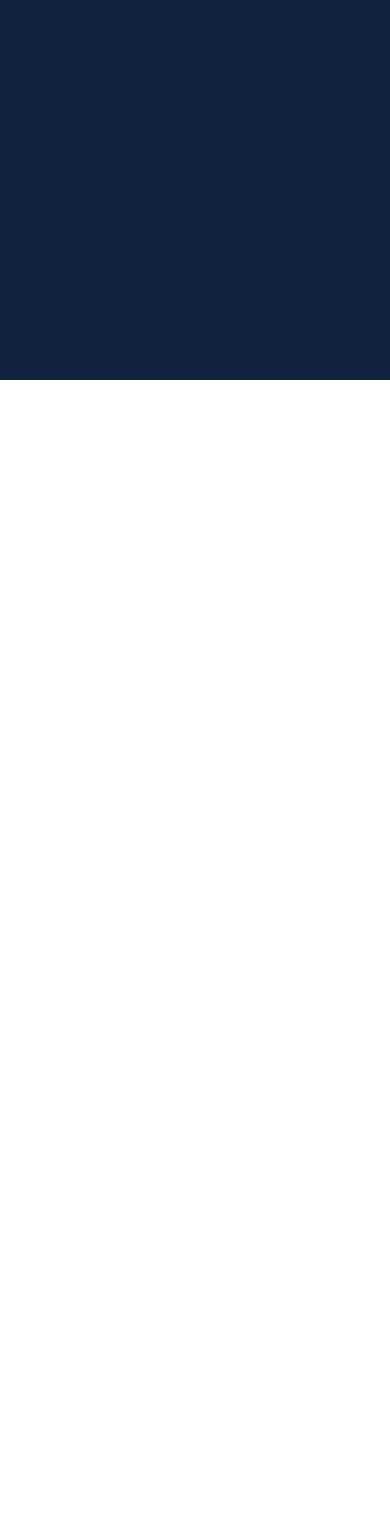
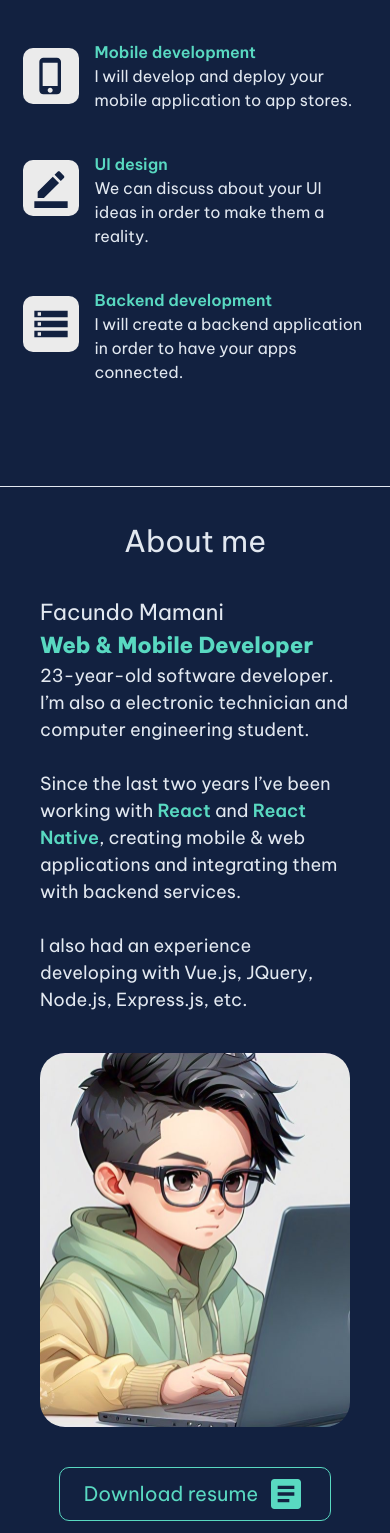
Before and after one commit to facumm1/personal-portfolio, a React (Vite) app: page / in a window 390 px wide. Shown: the part 464-1997 px from the top of the page. Before the commit the page ends 844 px from the top, so only its background shows below. Built offline with nearby package versions, Linux system fonts and the light colour scheme.

Commit message:
Added anchors to homepage, added services and about pages in mobile version

```diff
--- a/src/PortfolioApp.tsx
+++ b/src/PortfolioApp.tsx
@@ -1,15 +1,26 @@
-import { Container } from '@mui/material'
-import { HomePage } from './pages/Homepage'
-import { AppTheme } from './theme/AppTheme'
+import {Container, Divider} from '@mui/material';
+
+import {AppTheme} from './theme/AppTheme';
+import {AboutPage, HomePage, ServicesPage} from './pages';
 
 function PortfolioApp() {
   return (
     <AppTheme>
-      <Container disableGutters sx={{bgcolor: 'primary.main', minHeight: '100vh'}}>
+      <Container
+        disableGutters
+        sx={{bgcolor: 'primary.main', minHeight: '100vh'}}>
         <HomePage />
+
+        <Divider sx={{borderColor: 'info.main'}} />
+
+        <ServicesPage />
+
+        <Divider sx={{borderColor: 'info.main'}} />
+
+        <AboutPage />
       </Container>
     </AppTheme>
-  )
+  );
 }
 
-export default PortfolioApp
+export default PortfolioApp;
--- /dev/null
+++ b/src/pages/AboutPage.tsx
@@ -0,0 +1,87 @@
+import React from 'react';
+import {Avatar, Box, Button, Typography} from '@mui/material';
+
+import ArticleIcon from '@mui/icons-material/Article';
+import distantPhoto from '../assets/distant.svg';
+
+export const AboutPage: React.FC = () => {
+  return (
+    <Box sx={styles.aboutBox}>
+      <Typography sx={styles.mainTitle}>About me</Typography>
+
+      <Typography sx={styles.name}>Facundo Mamani</Typography>
+      <Typography sx={styles.dev}>Web & Mobile Developer</Typography>
+
+      <Typography
+        sx={{color: 'info.main', textAlign: 'left', fontSize: '18px'}}>
+        23-year-old software developer. I’m also a electronic technician and
+        computer engineering student.
+        <br />
+        <br />
+        Since the last two years I’ve been working with{' '}
+        <Typography component="span" sx={styles.bold}>
+          React
+        </Typography>{' '}
+        and{' '}
+        <Typography component="span" sx={styles.bold}>
+          React Native
+        </Typography>
+        , creating mobile & web applications and integrating them with backend
+        services.
+        <br />
+        <br />I also had an experience developing with Vue.js, JQuery, Node.js,
+        Express.js, etc.
+      </Typography>
+
+      <Avatar alt="distant_photo" src={distantPhoto} sx={styles.image} />
+
+      <Button
+        variant="text"
+        sx={styles.resumeBtn}
+        href="https://drive.google.com/file/d/1zWVTlKaJ2BzC8NUbOz_Y5gmilOG62tT8/view?usp=sharing"
+        target="_blank">
+        <Typography sx={styles.btnTitle}>Download resume</Typography>
+
+        <ArticleIcon sx={styles.btnIcon} />
+      </Button>
+    </Box>
+  );
+};
+
+const styles = {
+  aboutBox: {
+    minHeight: '100vh',
+    py: 4,
+    mx: 5,
+    display: 'flex',
+    flexDirection: 'column',
+  },
+  mainTitle: {color: 'info.main', textAlign: 'center', fontSize: '30px', mb: 4},
+  name: {color: 'info.main', textAlign: 'left', fontSize: '22px'},
+  dev: {
+    color: 'secondary.main',
+    textAlign: 'left',
+    fontSize: '22px',
+    fontWeight: '800',
+  },
+  bold: {color: 'secondary.main', fontWeight: '600', fontSize: '18px'},
+  image: {width: '100%', height: '100%', borderRadius: '25px', my: 5},
+  resumeBtn: {
+    alignSelf: 'center',
+    border: '1px solid #FFF',
+    borderColor: 'secondary.main',
+    borderRadius: '10px',
+    px: 3,
+    width: 'fit-content',
+  },
+  btnTitle: {
+    color: 'secondary.main',
+    textTransform: 'none',
+    fontSize: '20px',
+  },
+  btnIcon: {
+    color: 'secondary.main',
+    fontSize: '40px',
+    ml: 1,
+  },
+};
--- a/src/pages/HomePage.tsx
+++ b/src/pages/HomePage.tsx
@@ -1,12 +1,13 @@
+import 'react-device-frameset/styles/marvel-devices.min.css';
+
 import React from 'react';
-import {Avatar, Box, Typography} from '@mui/material';
+import {DeviceFrameset} from 'react-device-frameset';
+import {Avatar, Box, Link, Typography} from '@mui/material';
 
 import GitHubIcon from '@mui/icons-material/GitHub';
 import LinkedInIcon from '@mui/icons-material/LinkedIn';
 import distantAvatar from '../assets/avatar.svg';
 import fiverLogo from '../assets/fiverr_logo.svg';
-import {DeviceFrameset} from 'react-device-frameset';
-import 'react-device-frameset/styles/marvel-devices.min.css';
 
 export const HomePage: React.FC = () => {
   return (
@@ -25,13 +26,23 @@ export const HomePage: React.FC = () => {
         />
 
         <Box sx={{mr: 4, display: 'flex', alignItems: 'center'}}>
+          <Link href="https://github.com/facumm1" target="_blank">
             <GitHubIcon sx={{mx: 1, color: '#80868A', fontSize: '35px'}} />
+          </Link>
+
+          <Link
+            href="https://www.linkedin.com/in/facundo-mamani31"
+            target="_blank">
             <LinkedInIcon sx={{mx: 1, color: '#80868A', fontSize: '40px'}} />
+          </Link>
+
+          <Link href="https://es.fiverr.com/facumm1" target="_blank">
             <Avatar
               alt="fiver_logo"
               src={fiverLogo}
               sx={{mx: 1, width: '35px', height: '40px'}}
             />
+          </Link>
         </Box>
       </Box>
 
@@ -64,7 +75,7 @@ export const HomePage: React.FC = () => {
           transform: 'scale(0.85)',
         }}>
         <DeviceFrameset device="iPhone X" color="gold">
-          <div></div>
+          <Box>2A</Box>
         </DeviceFrameset>
       </Box>
     </Box>
--- /dev/null
+++ b/src/pages/ServicesPage.tsx
@@ -0,0 +1,101 @@
+import React from 'react';
+import {Box, Typography} from '@mui/material';
+
+import WebIcon from '@mui/icons-material/Web';
+import PhoneIphoneIcon from '@mui/icons-material/PhoneIphone';
+import BorderColorIcon from '@mui/icons-material/BorderColor';
+import StorageIcon from '@mui/icons-material/Storage';
+
+export const ServicesPage: React.FC = () => {
+  return (
+    <Box sx={{minHeight: '80vh', pt: 4}}>
+      <Typography sx={styles.mainTitle}>My services</Typography>
+
+      {/* Web service */}
+      <Box sx={styles.serviceBox}>
+        <Box sx={styles.iconBox}>
+          <WebIcon sx={{fontSize: '40px', color: 'primary.main'}} />
+        </Box>
+
+        <Box sx={{width: '70%'}}>
+          <Typography sx={{color: 'secondary.main', fontWeight: '600'}}>
+            Website development
+          </Typography>
+          <Typography sx={{color: 'info.main'}}>
+            I will create your website based on your UI design or your ideas.
+          </Typography>
+        </Box>
+      </Box>
+
+      {/* Mobile service */}
+      <Box sx={styles.serviceBox}>
+        <Box sx={styles.iconBox}>
+          <PhoneIphoneIcon sx={{fontSize: '40px', color: 'primary.main'}} />
+        </Box>
+
+        <Box sx={{width: '70%'}}>
+          <Typography sx={{color: 'secondary.main', fontWeight: '600'}}>
+            Mobile development
+          </Typography>
+          <Typography sx={{color: 'info.main'}}>
+            I will develop and deploy your mobile application to app stores.
+          </Typography>
+        </Box>
+      </Box>
+
+      {/* UI service */}
+      <Box sx={styles.serviceBox}>
+        <Box sx={styles.iconBox}>
+          <BorderColorIcon sx={{fontSize: '40px', color: 'primary.main'}} />
+        </Box>
+
+        <Box sx={{width: '70%'}}>
+          <Typography sx={{color: 'secondary.main', fontWeight: '600'}}>
+            UI design
+          </Typography>
+          <Typography sx={{color: 'info.main'}}>
+            We can discuss about your UI ideas in order to make them a reality.{' '}
+          </Typography>
+        </Box>
+      </Box>
+
+      {/* Web service */}
+      <Box sx={styles.serviceBox}>
+        <Box sx={styles.iconBox}>
+          <StorageIcon sx={{fontSize: '40px', color: 'primary.main'}} />
+        </Box>
+
+        <Box sx={{width: '70%'}}>
+          <Typography sx={{color: 'secondary.main', fontWeight: '600'}}>
+            Backend development
+          </Typography>
+          <Typography sx={{color: 'info.main'}}>
+            I will create a backend application in order to have your apps
+            connected.
+          </Typography>
+        </Box>
+      </Box>
+    </Box>
+  );
+};
+
+const styles = {
+  mainTitle: {color: 'info.main', textAlign: 'center', fontSize: '30px'},
+  serviceBox: {
+    display: 'flex',
+    alignItems: 'flex-start',
+    justifyContent: 'center',
+    my: 5,
+  },
+  iconBox: {
+    bgcolor: '#EBEBEB',
+    width: 'fit-content',
+    display: 'flex',
+    alignItems: 'center',
+    height: '50%',
+    borderRadius: '10px',
+    p: 1,
+    mr: 2,
+    mt: 1,
+  },
+};
--- /dev/null
+++ b/src/pages/index.ts
@@ -0,0 +1,5 @@
+import {HomePage} from './HomePage';
+import {ServicesPage} from './ServicesPage';
+import {AboutPage} from './AboutPage';
+
+export {HomePage, ServicesPage, AboutPage};
```
Also changed, not shown: src/assets/distant.svg (added). Lines whose indentation alone changed are shown as unchanged.
